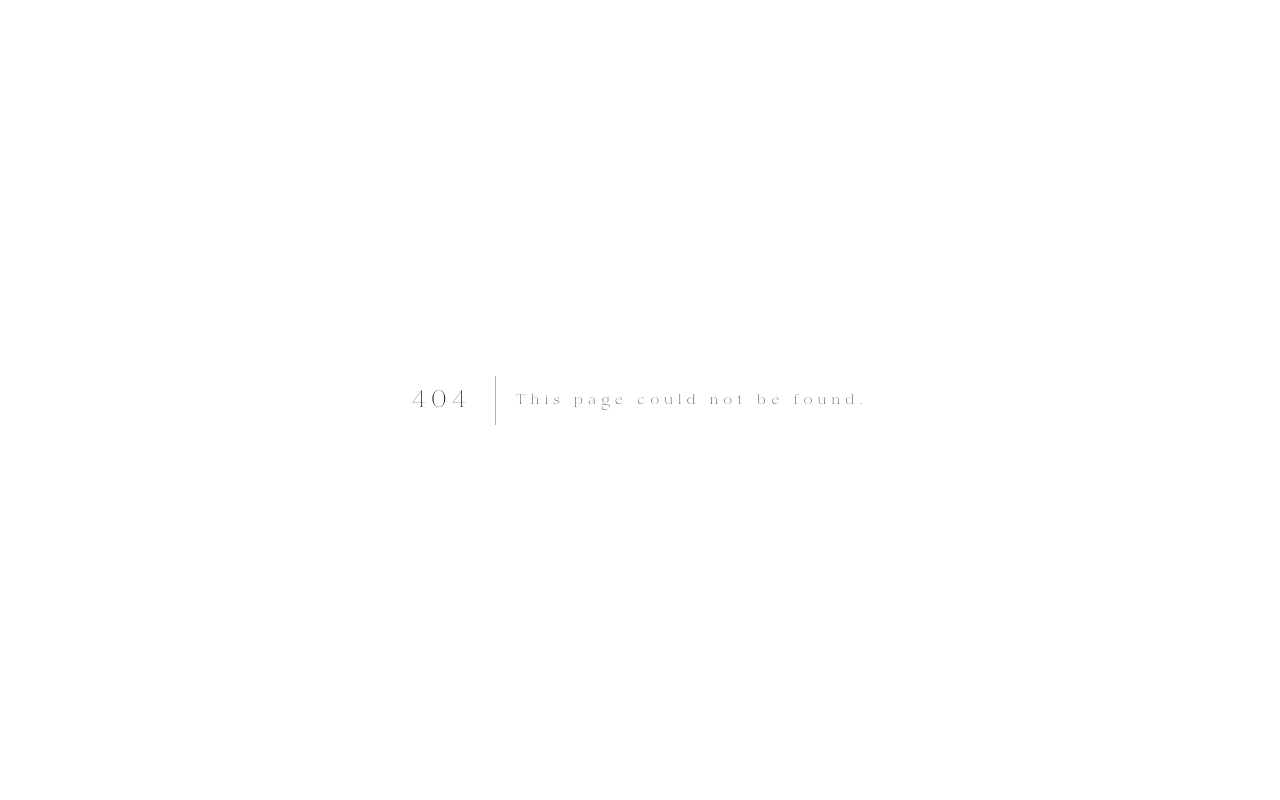
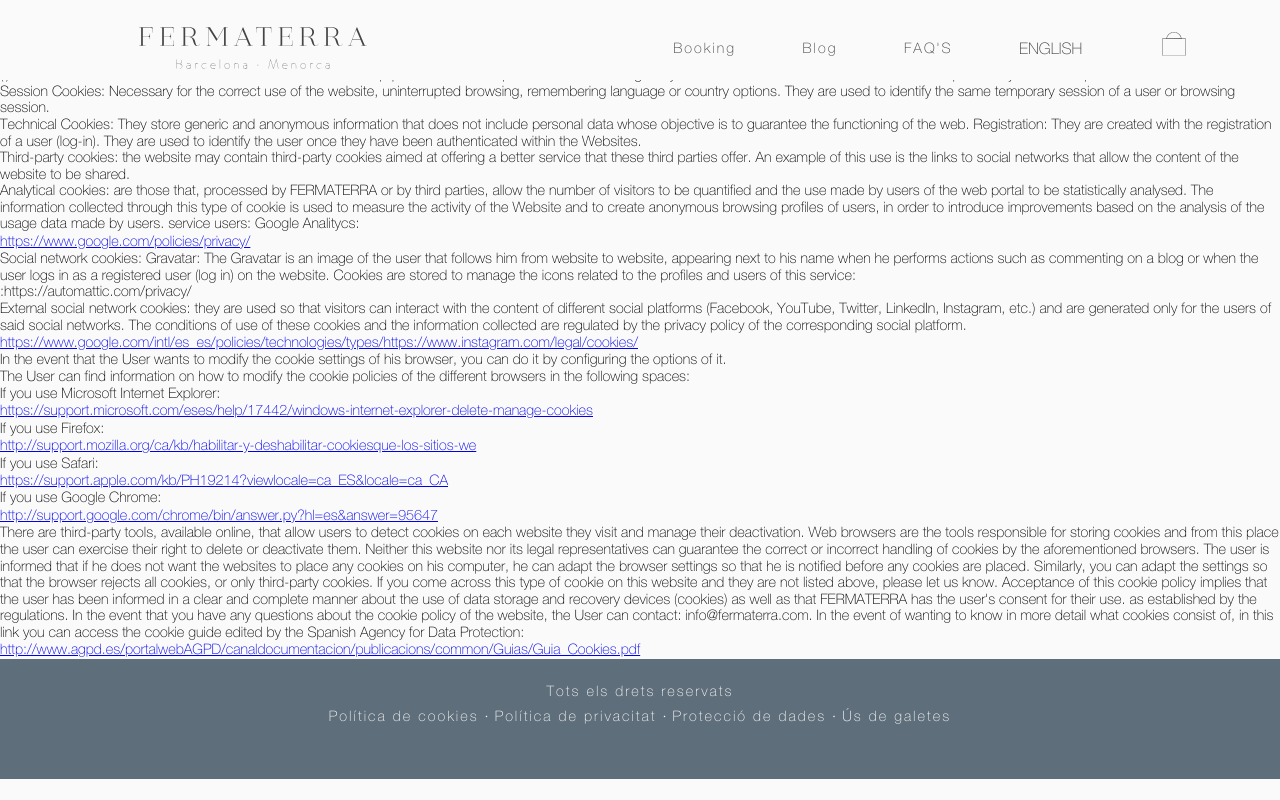
Before and after one commit to Fermaterra/Fermaterra, a Next.js app in the folder frontend/: page /cookies in a window 1280 px wide. Before the commit this address had no page. Built offline with nearby package versions, Linux system fonts and the light colour scheme.

Commit message:
Add content

```diff
--- /dev/null
+++ b/frontend/pages/cookies.js
@@ -0,0 +1,35 @@
+import { useState, useEffect } from "react";
+import { useRouter } from "next/router";
+import Layout from "../components/Layout";
+import en from "../languages/en/cookies";
+import es from "../languages/es/cookies";
+import ca from "../languages/ca/cookies";
+
+export default function Cookies() {
+  const { locale } = useRouter();
+  const [language, setLanguage] = useState(en);
+  useEffect(() => {
+    switch (locale) {
+      case "en":
+        setLanguage(en);
+        break;
+      case "es":
+        setLanguage(es);
+        break;
+      case "ca":
+        setLanguage(ca);
+        break;
+      default:
+        break;
+    }
+  }, [locale]);
+  return (
+    <Layout title="Cookies">
+      <main>
+        {Object.values(language).map(
+          (value) => (value.substring(0, 4) === "http" ? <a href={value}>{value}</a> : <p>{value}</p>)
+        )}
+      </main>
+    </Layout>
+  );
+}
```
